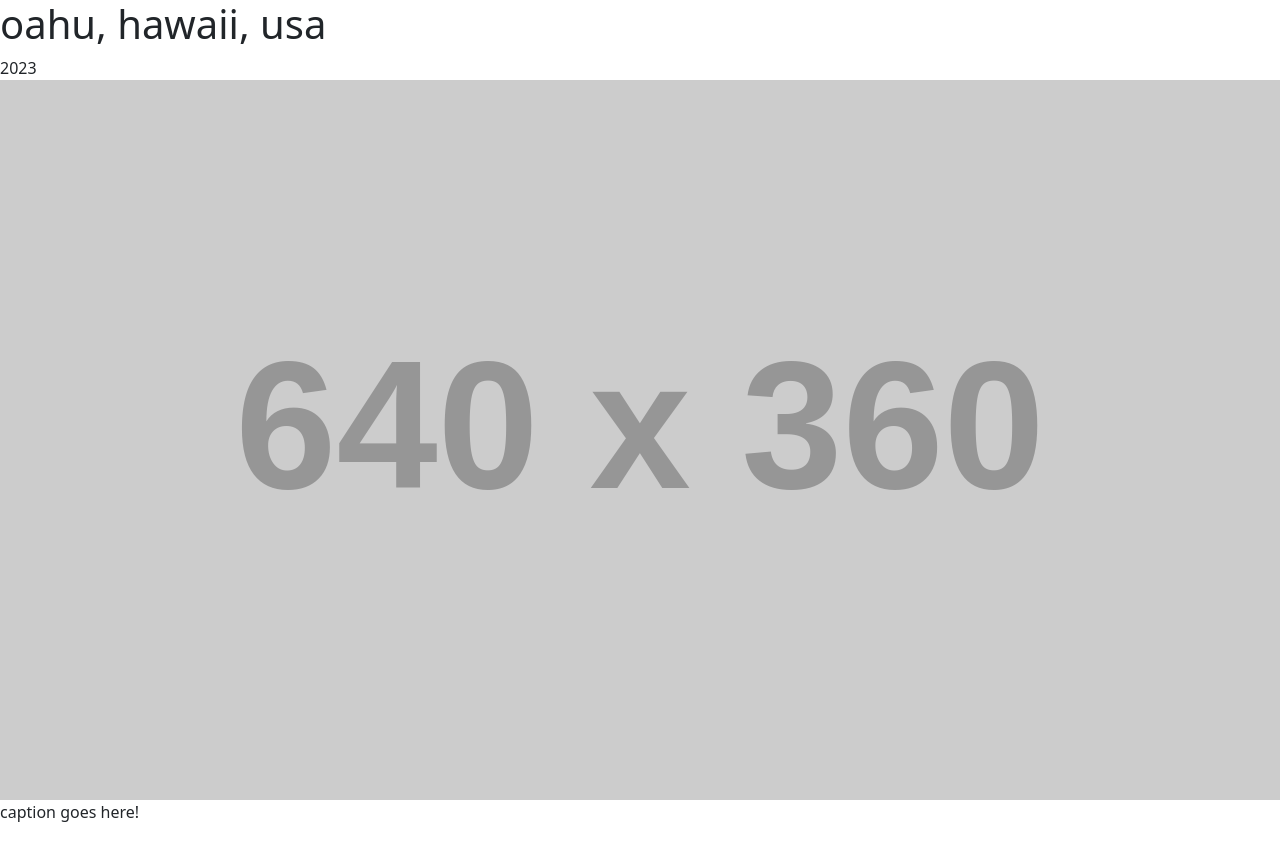
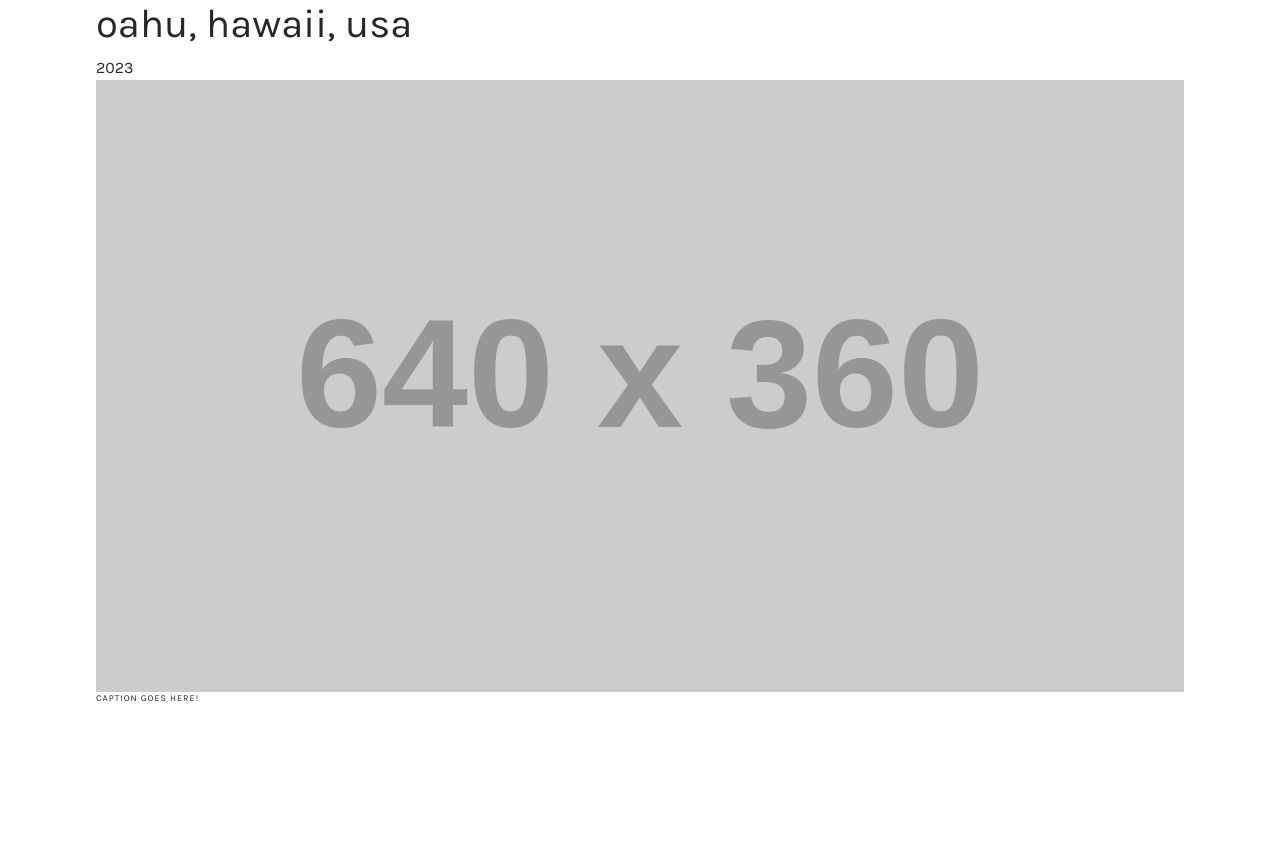
Before and after one commit to natashasupangkat/bon, a Jekyll site: the page built from _trips/hawaii2023.html, in a window 1280 px wide. Shown: the top 861 px of the page. Built offline with Jekyll 4.4.1, drawn with Linux system fonts in a browser that asks for light colours.

Commit message:
updated css link

```diff
--- a/_includes/head.html
+++ b/_includes/head.html
@@ -9,7 +9,7 @@
     <script src="https://cdn.jsdelivr.net/npm/bootstrap@5.1.3/dist/js/bootstrap.bundle.min.js" integrity="sha384-ka7Sk0Gln4gmtz2MlQnikT1wXgYsOg+OMhuP+IlRH9sENBO0LRn5q+8nbTov4+1p" crossorigin="anonymous"></script>
 
     <!--STYLESHEET-->
-    <link rel="stylesheet" href="assets/css/styles.css">
+    <link rel="stylesheet" href="/assets/css/styles.css">
 
     <!--add custom_css: NAME to front matter in html-->
     {% if page.custom_css %}
```
Also changed, not shown: 5 other files.
